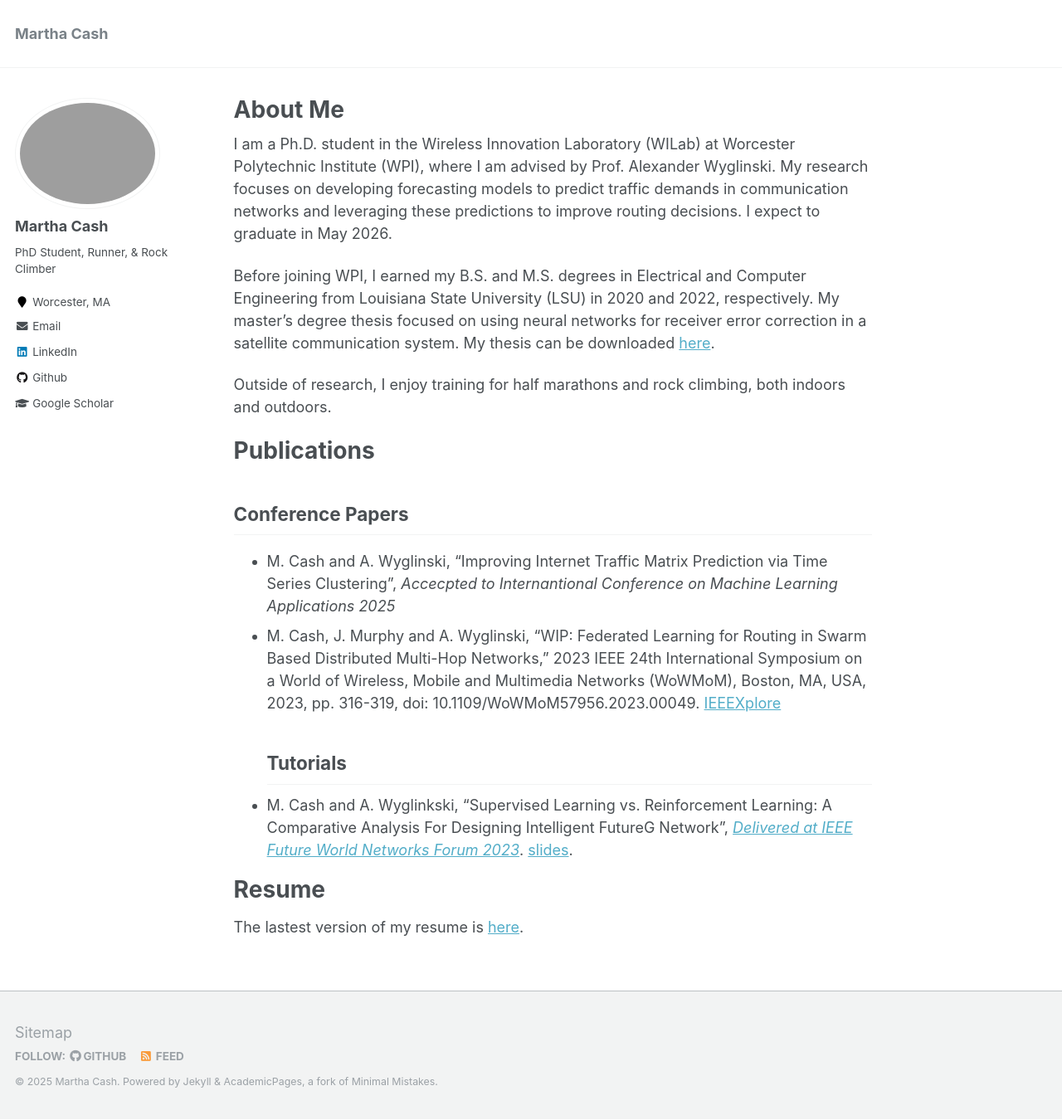
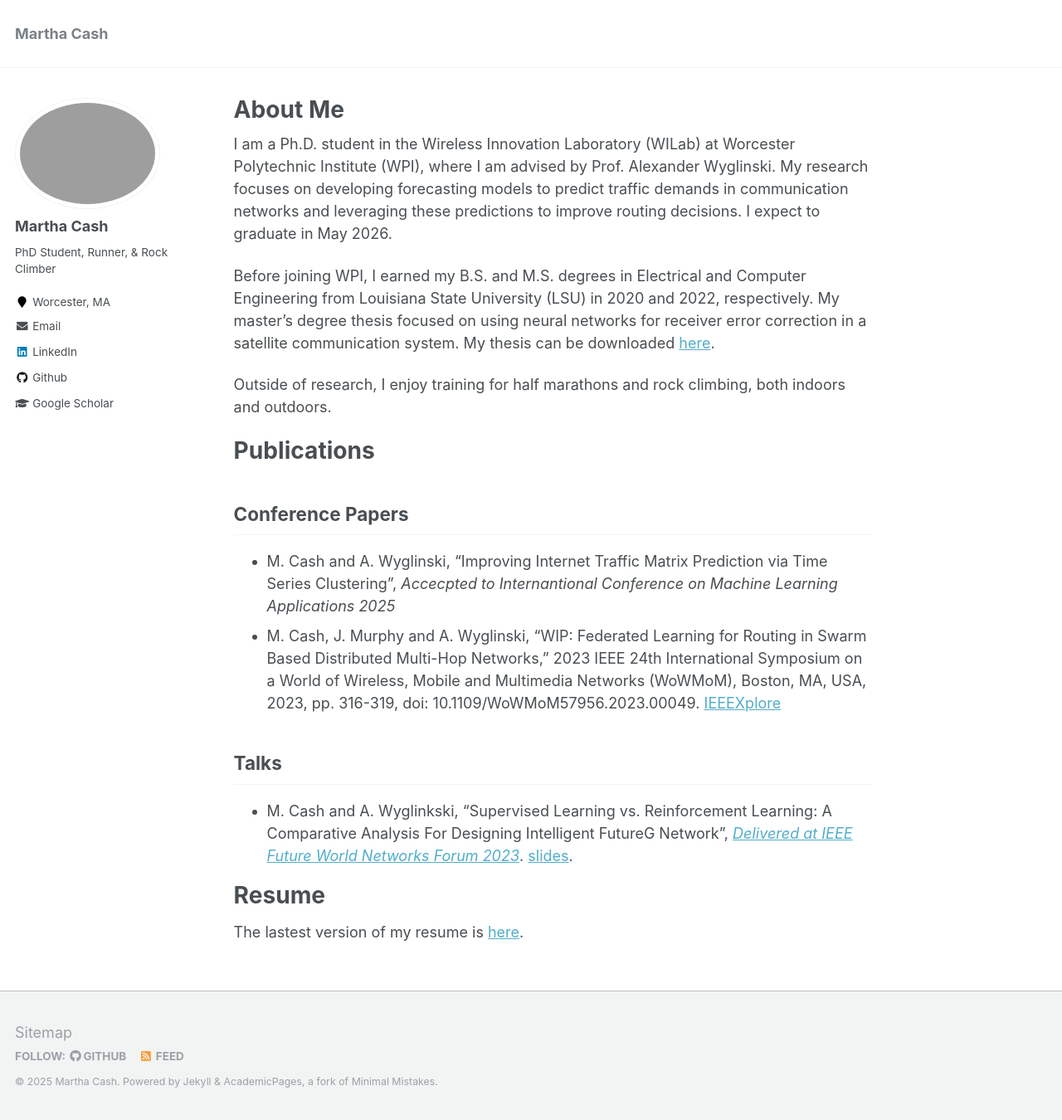
Before and after one commit to mcash8/mcash8.github.io, a Jekyll site: the page built from _pages/about.md, in a window 1280 px wide and 1350 px high. Shown: the whole window at 83% size. Built offline with Jekyll 4.4.1, drawn with Linux system fonts in a browser that asks for light colours.

Commit message:
Small Fixes

```diff
--- a/_pages/about.md
+++ b/_pages/about.md
@@ -19,7 +19,8 @@ Outside of research, I enjoy training for half marathons and rock climbing, both
 ## Conference Papers
   - M. Cash and A. Wyglinski, "Improving Internet Traffic Matrix Prediction via Time Series Clustering", *Accecpted to Internantional Conference on Machine Learning Applications 2025*
   - M. Cash, J. Murphy and A. Wyglinski, "WIP: Federated Learning for Routing in Swarm Based Distributed Multi-Hop Networks," 2023 IEEE 24th International Symposium on a World of Wireless, Mobile and Multimedia Networks (WoWMoM), Boston, MA, USA, 2023, pp. 316-319, doi: 10.1109/WoWMoM57956.2023.00049. [IEEEXplore]()
-## Tutorials
+
+## Talks
   - M. Cash and A. Wyglinkski, "Supervised Learning vs. Reinforcement Learning: A Comparative Analysis For Designing Intelligent FutureG Network", [*Delivered at IEEE Future World Networks Forum 2023*](https://fnwf2023.ieee.org/program/tutorials). [slides](files\IEEE_FNWF_23_Tutorial_Presentation.pdf).
 
 # Resume
```
